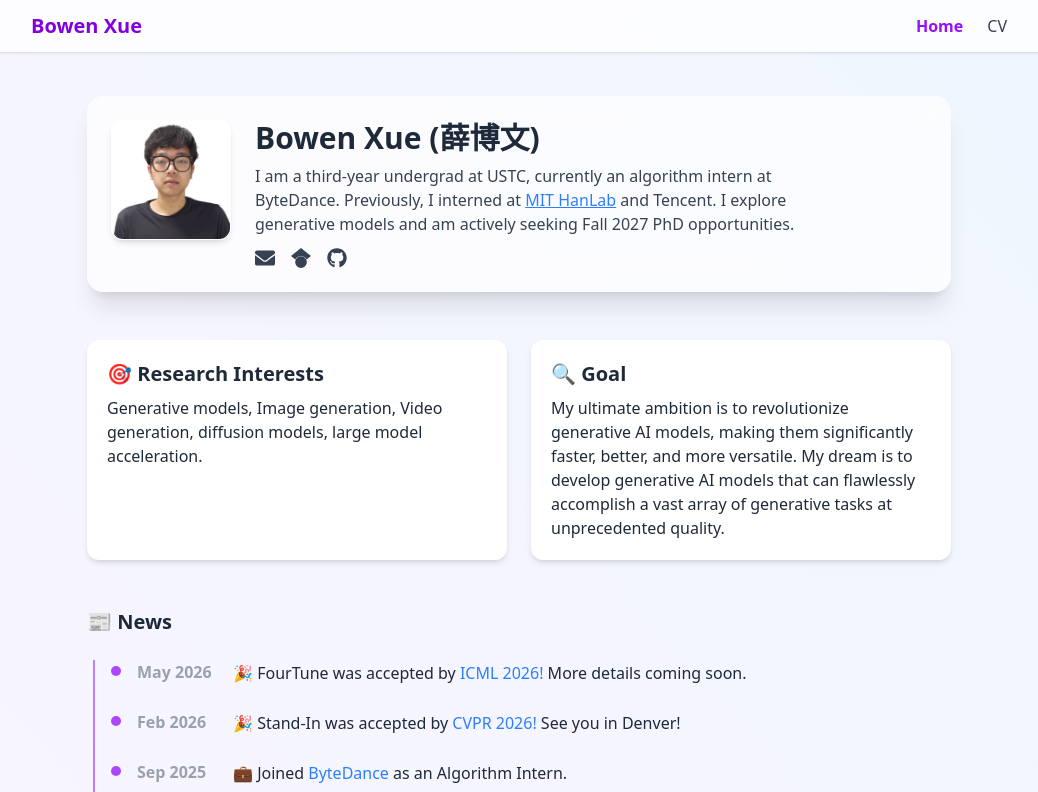
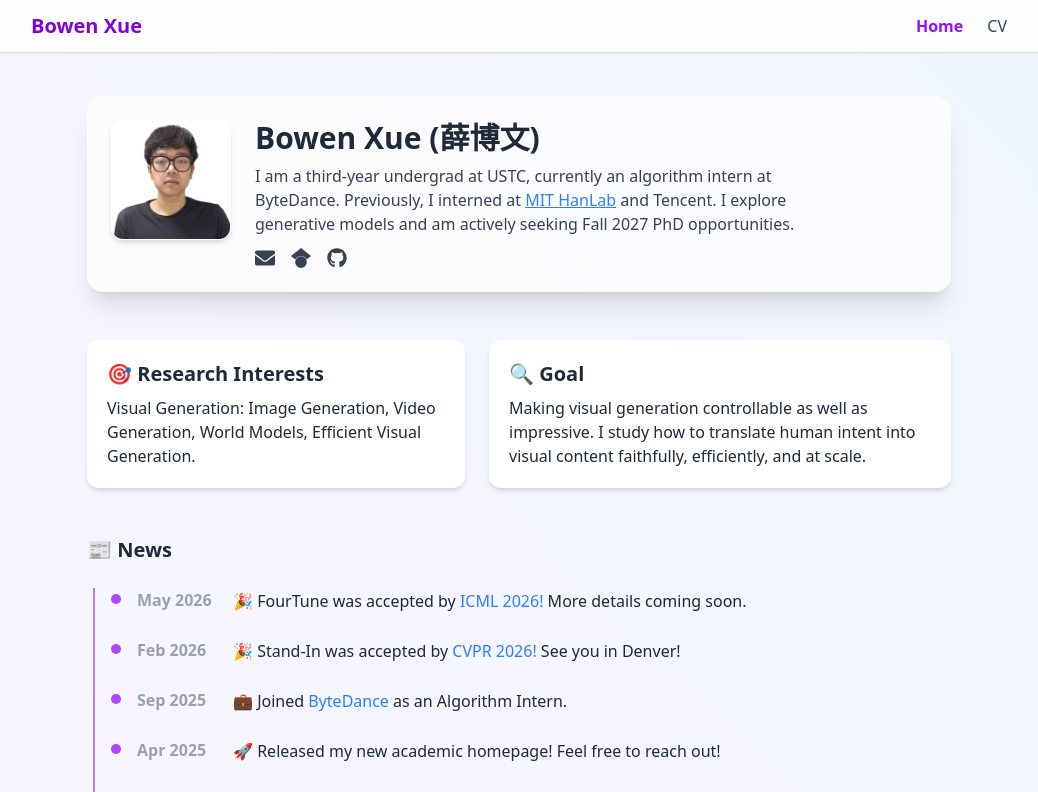
Before and after one commit to bowenxue2005/bowenxue2005.github.io, a Next.js app: page / in a window 1280 px wide. Shown: the top 792 px of the page, without its empty margins (121-1159 px from the left). Built offline with nearby package versions, Linux system fonts and the light colour scheme.

Commit message:
Update homepage research interests

```diff
--- a/app/page.tsx
+++ b/app/page.tsx
@@ -92,7 +92,7 @@
       </motion.div>
 
       {/* 研究兴趣 & 目标 */}
-      <div className="grid grid-cols-1 md:grid-cols-2 gap-6 mt-12">
+      <div className="grid grid-cols-1 md:grid-cols-[minmax(0,0.9fr)_minmax(0,1.1fr)] gap-6 mt-12">
         <motion.div
           initial={{ opacity: 0, y: 20 }}
           whileInView={{ opacity: 1, y: 0 }}
@@ -101,7 +101,7 @@
           className="bg-white p-5 rounded-xl shadow-md"
         >
           <h2 className="text-xl font-semibold mb-2">🎯 Research Interests</h2>
-          <p>Generative models, Image generation, Video generation, diffusion models, large model acceleration.</p>
+          <p>Visual Generation: Image Generation, Video Generation, World Models, Efficient Visual Generation.</p>
           </motion.div>
 
         <motion.div
@@ -112,10 +112,10 @@
           className="bg-white p-5 rounded-xl shadow-md"
         >
           <h2 className="text-xl font-semibold mb-2">🔍 Goal</h2>
-          <p>My ultimate ambition is to revolutionize generative AI models, making them
-significantly faster, better, and more versatile. My dream is to develop generative AI models
-that can flawlessly accomplish a vast array of generative tasks at unprecedented quality.
-</p>
+          <p className="text-pretty">
+            Making visual generation controllable as well as impressive. I study how to
+            translate human intent into visual content faithfully, efficiently, and at scale.
+          </p>
         </motion.div>
       </div>
 
```
